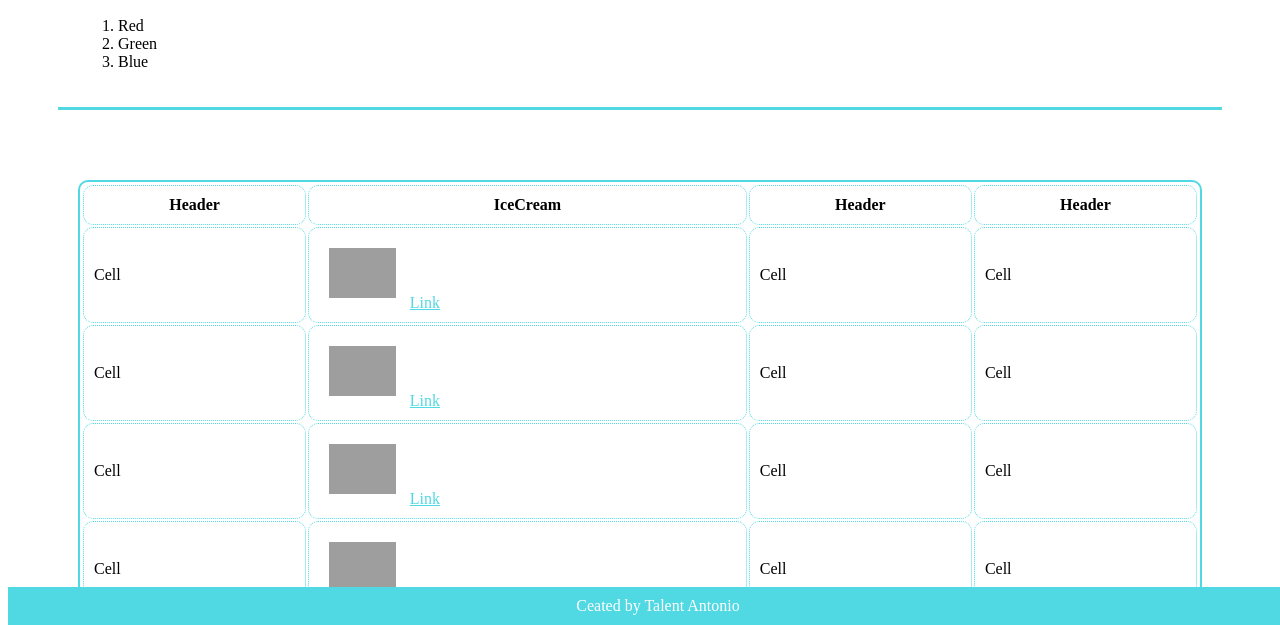
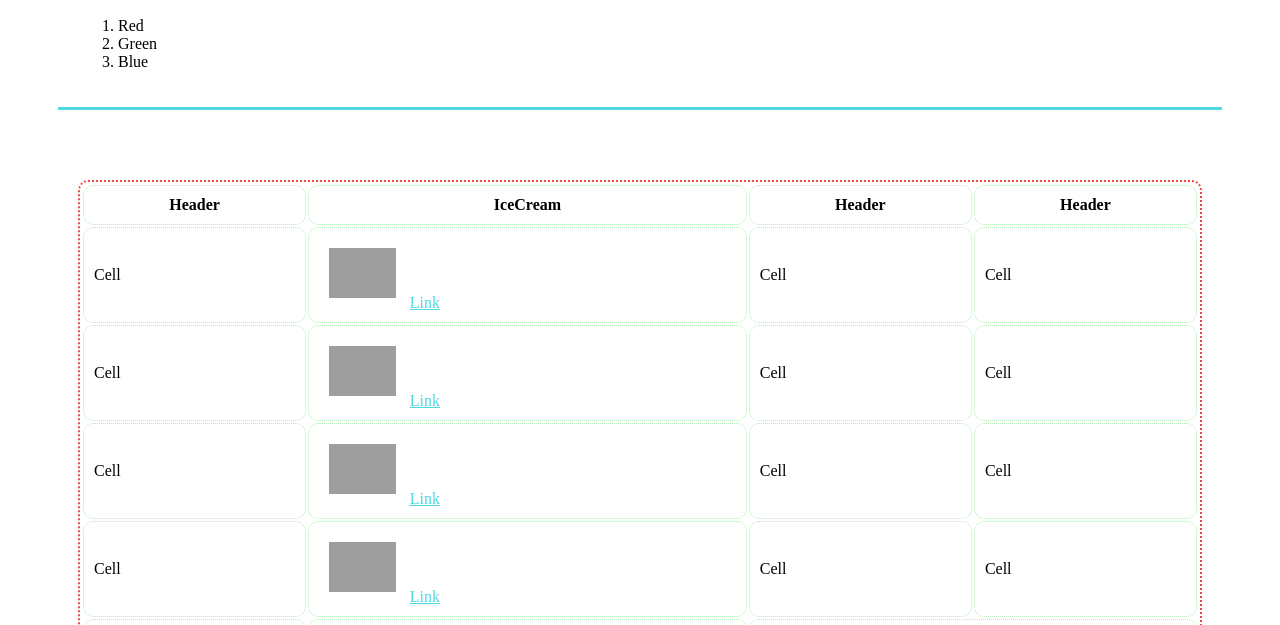
Before and after one commit to brutecircle/Friday1, a plain HTML site: page index.html in a window 1280 px wide. Shown: the part 175-800 px from the top of the page. Drawn offline with Linux system fonts and the light colour scheme; grey boxes are pictures that could not be loaded.

Commit message:
Css done

```diff
--- a/index.html
+++ b/index.html
@@ -100,7 +100,9 @@
           <li>Light</li>
         </ul>
 
+        <div class="hidden">Hidden</div>
     </div>
+
     <footer>
     Ceated by Talent Antonio
     </footer>
--- a/style.css
+++ b/style.css
@@ -15,9 +15,12 @@ table {
   width: 100%;
   background-color: #ffffff;
   border-width: 2px;
-  border-color: #50d9e3;
-  border-style: solid;
+  border-color: #f04444;
+  border-style: dotted;
   border-radius:10px;
+}
+tr{
+
 }
 td,
 th {
@@ -25,7 +28,7 @@ margin: 20px;
  border-radius:10px;
   padding: 10px;
   border-width: 1px;
-  border-color: #50d9e3;
+  border-color: #afeeb1;
   border-style:dotted;
 }
 
@@ -60,10 +63,14 @@ img {
 }
 footer{
     width: 100%;
-    position: absolute;
     bottom: 0;
     padding: 10px;
     background-color: #50d9e3;
     text-align: center;
     color: #ffffff;
   }
+
+
+.hidden{
+    display: none;
+}
```
Also changed, not shown: 1 other file.
